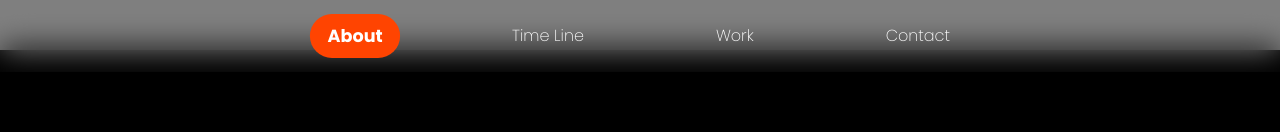
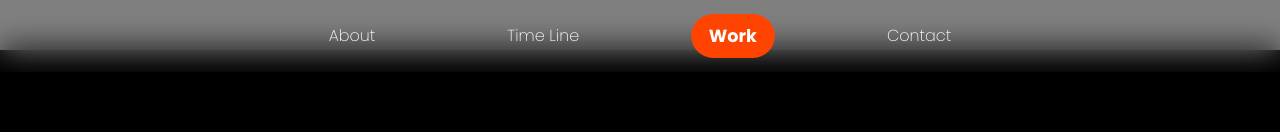
Before and after one commit to GihanSVND/Portfolio, a Next.js app: page / in a window 1280 px wide. Shown: the top 132 px of the page. Built offline with nearby package versions, Linux system fonts and the light colour scheme.

Commit message:
made the nav bar auto active

```diff
--- a/components/mainNavBar.tsx
+++ b/components/mainNavBar.tsx
@@ -1,20 +1,40 @@
-// components/Navbar.tsx
 import { useState, useEffect } from 'react';
 
 const Navbar = () => {
   const [activeIndex, setActiveIndex] = useState(0);
 
   const navItems = [
-    { id: 0, name: 'About', href: '#about' },
-    { id: 1, name: 'Time Line', href: '#timeline' },
-    { id: 2, name: 'Work', href: '#work' },
-    { id: 3, name: 'Contact', href: '#contact' }
+    { id: 0, name: 'About', href: '#about', sectionId: 'about' },
+    { id: 1, name: 'Time Line', href: '#timeline', sectionId: 'timeline' },
+    { id: 2, name: 'Work', href: '#work', sectionId: 'work' },
+    { id: 3, name: 'Contact', href: '#contact', sectionId: 'contact' }
   ];
 
   // Scroll to section smoothly
   useEffect(() => {
     document.documentElement.style.scrollBehavior = 'smooth';
   }, []);
+
+  // Function to handle scroll and update active nav item
+  useEffect(() => {
+    const handleScroll = () => {
+      navItems.forEach((item) => {
+        const section = document.getElementById(item.sectionId);
+        if (section) {
+          const rect = section.getBoundingClientRect();
+          if (rect.top >= 0 && rect.top < window.innerHeight / 2) {
+            setActiveIndex(item.id);
+          }
+        }
+      });
+    };
+
+    window.addEventListener('scroll', handleScroll);
+
+    return () => {
+      window.removeEventListener('scroll', handleScroll);
+    };
+  }, [navItems]);
 
   return (
     <nav className="fixed top-0 left-0 w-full flex justify-center space-x-[20px] sm:space-x-[50px] md:space-x-[100px] py-4 backdrop-blur-lg bg-black/50 z-50 transition-all duration-300 ease-in-out">
```
